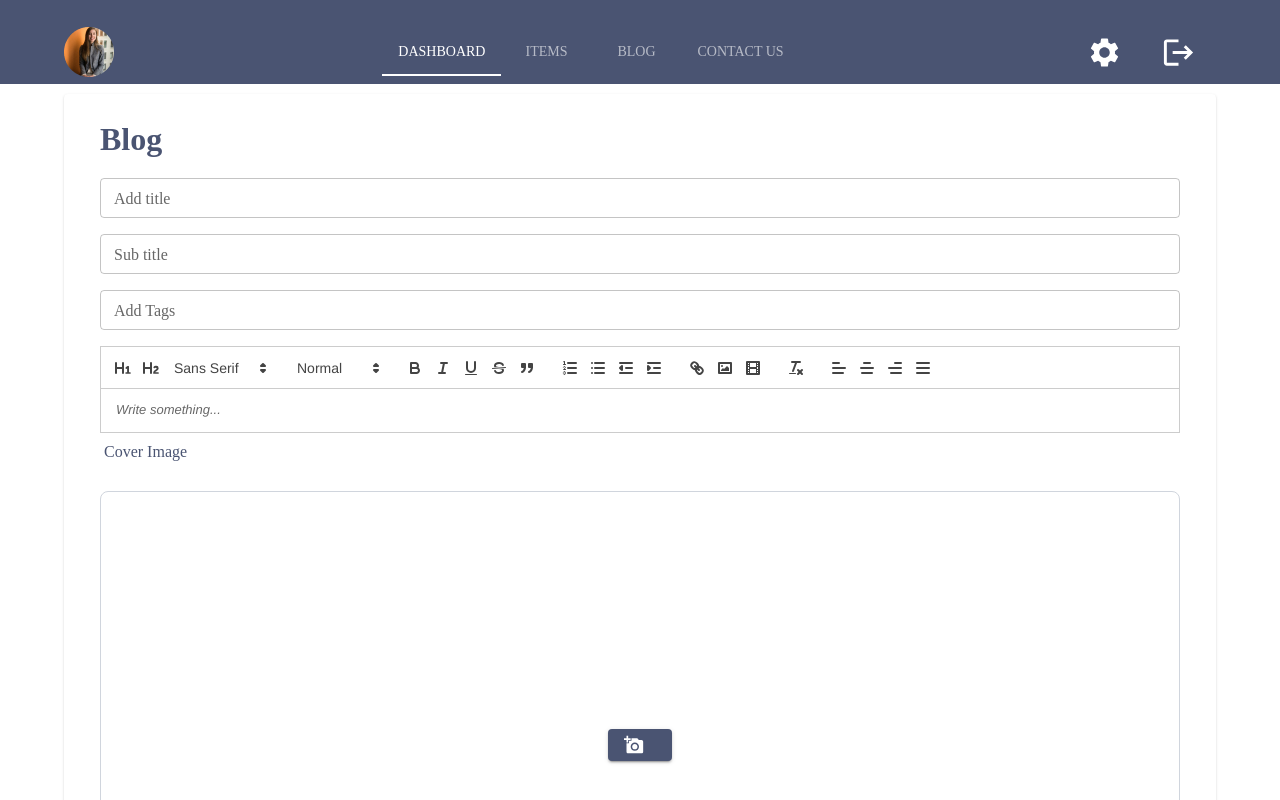
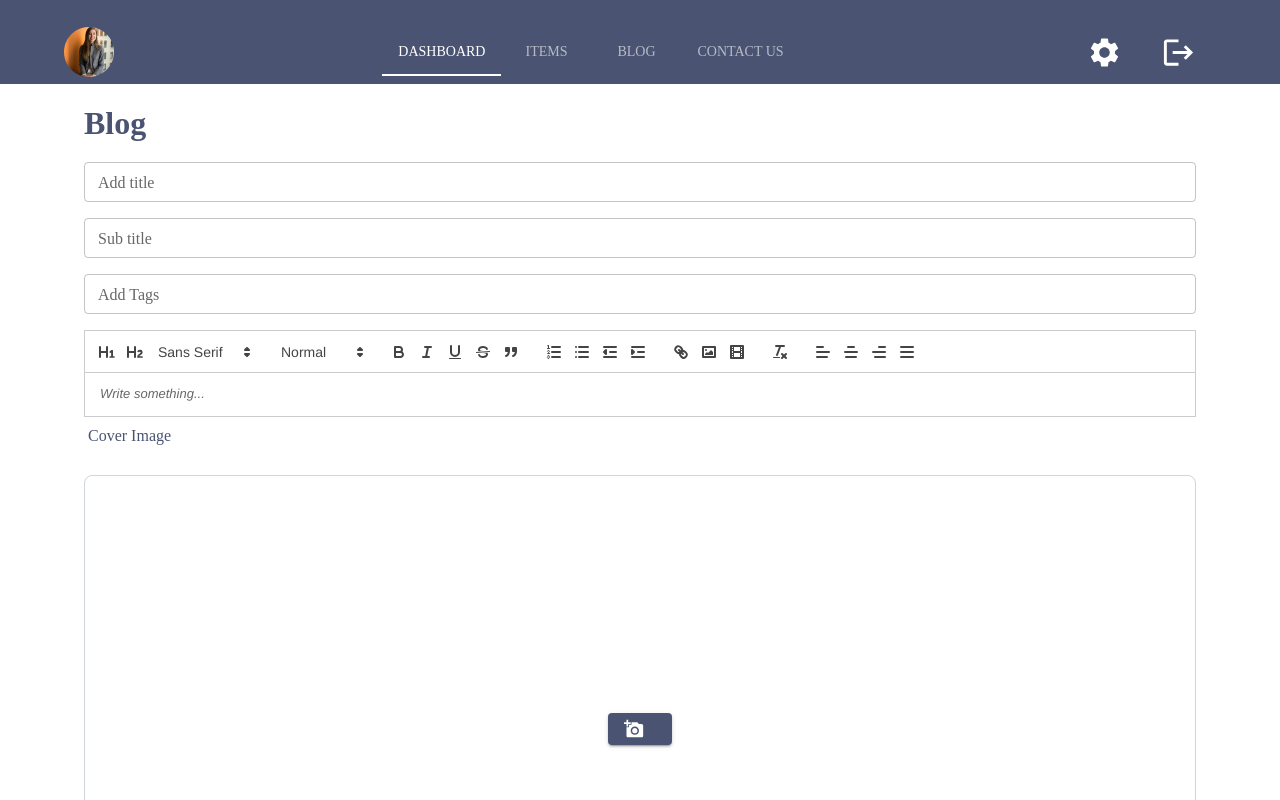
Before and after one commit to Software-Lifecycle-Consultants/slc-open-hms, a Next.js app: page /admin/blog in a window 1280 px wide. Shown: the top 800 px of the page. Built offline with nearby package versions, Linux system fonts and the light colour scheme.

Commit message:
Remove the border line which covered the blogform and make as it in the UI

```diff
--- a/app/admin/components/blog/BlogForm.tsx
+++ b/app/admin/components/blog/BlogForm.tsx
@@ -101,8 +101,7 @@ const BlogForm: React.FC = () => {
 
   return (
     <form onSubmit={handleSubmit}>
-      <Card sx={{ marginLeft: "auto", marginRight: "auto" }}>
-        <CardContent sx={{ justifyContent: "center", alignItems: "center" }}>
+      <Box sx={{ justifyContent: "center", alignItems: "center" }}>
         <Typography
           variant="h2"
           className={mulish.className}
@@ -434,8 +433,7 @@ const BlogForm: React.FC = () => {
             Publish
           </Button>
         </Box>
-        </CardContent>
-      </Card>
+      </Box>
     </form>
   );
 };
```
Lines whose indentation alone changed are shown as unchanged.
